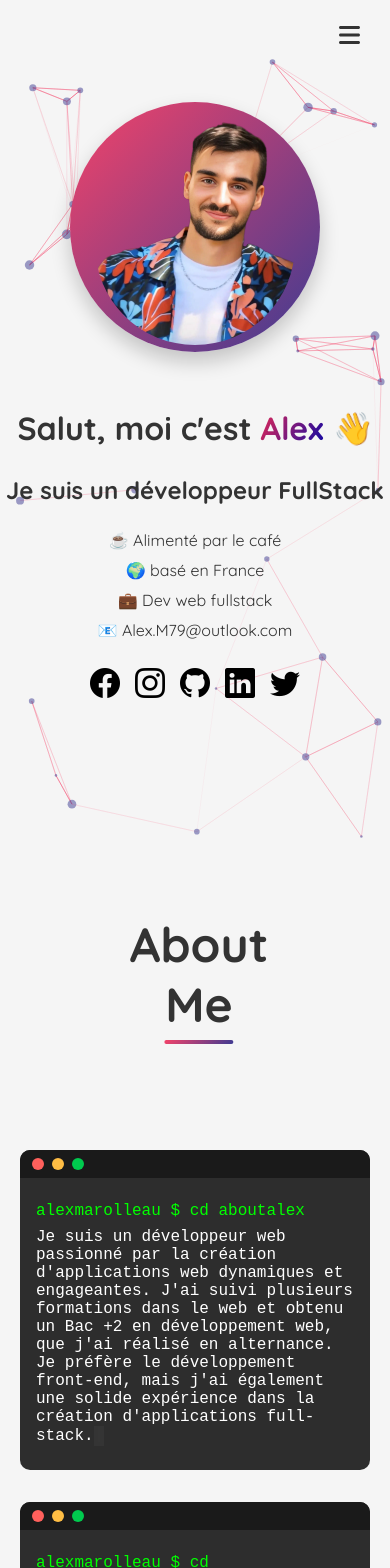
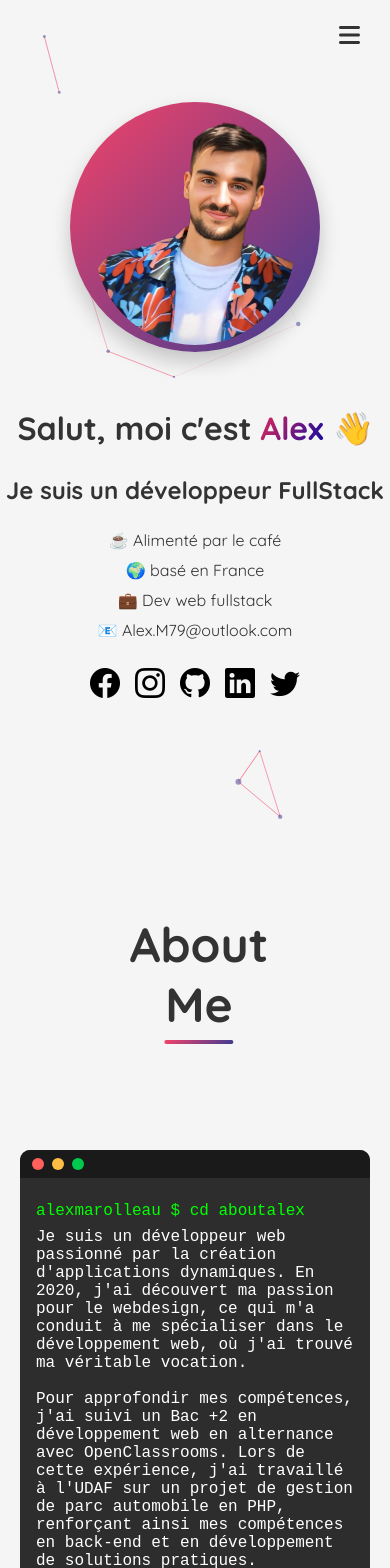
Before and after one commit to Alexkg79/portfolio_alexM, a React (Create React App) app: page / in a window 390 px wide. Shown: the top 1568 px of the page. Built offline with nearby package versions, Linux system fonts and the light colour scheme.

Commit message:
MAJ About + tsparticule mobile

```diff
--- a/src/components/About.js
+++ b/src/components/About.js
@@ -12,7 +12,12 @@ const About = () => {
   const terminal1Ref = useRef(null);
   const terminal2Ref = useRef(null);
 
-  const fullText1 = "Je suis un développeur web passionné par la création d'applications web dynamiques et engageantes. J'ai suivi plusieurs formations dans le web et obtenu un Bac +2 en développement web, que j'ai réalisé en alternance. Je préfère le développement front-end, mais j'ai également une solide expérience dans la création d'applications full-stack.";
+  const fullText1 = `Je suis un développeur web passionné par la création d'applications dynamiques. En 2020, j'ai découvert ma passion pour le webdesign, ce qui m'a conduit à me spécialiser dans le développement web, où j'ai trouvé ma véritable vocation.
+
+Pour approfondir mes compétences, j'ai suivi un Bac +2 en développement web en alternance avec OpenClassrooms. Lors de cette expérience, j'ai travaillé à l'UDAF sur un projet de gestion de parc automobile en PHP, renforçant ainsi mes compétences en back-end et en développement de solutions pratiques.
+
+Bien que le front-end soit ma préférence pour la création d'interfaces intuitives, mon parcours m'a également permis de maîtriser les aspects full-stack du développement, me rendant apte à intervenir sur toutes les étapes d'un projet web.`;
+
 
   // Utilisation de useMemo pour mémoriser le tableau
   const fullText2 = useMemo(() => [
@@ -25,11 +30,11 @@ const About = () => {
     { text: 'Express.js', icon: faServer },
     { text: 'PHP', icon: faPhp },
     { text: <><br /><strong>Exposé à:</strong></>, icon: null },
-    { text: 'Python', icon: faPython },
+    { text: 'Docker', icon: faDocker },
     { text: 'Adobe Illustrator', icon: faPaintBrush },
     { text: <><br /><strong>Actuellement en apprentissage:</strong></>, icon: null },
     { text: 'TypeScript', icon: faCode },
-    { text: 'Docker', icon: faDocker },
+    { text: 'Python', icon: faPython },
     { text: 'Next.js', icon: faReact },
   ], []);
 
@@ -61,7 +66,7 @@ const About = () => {
 
   const animateText = useCallback((fullText, setText, isArray = false) => {
     let index = 0;
-    const typingSpeed = 10;
+    const typingSpeed = 1;
 
     const timer = setInterval(() => {
       if (isArray) {
--- a/src/components/Home.js
+++ b/src/components/Home.js
@@ -1,38 +1,42 @@
-import React from 'react';
+import React, { useCallback, useEffect, useState } from 'react';
 import Particles from "react-tsparticles";
 import { loadFull } from "tsparticles";
 import '../styles/Home.scss';
 import profilePicture from '../assets/img/pp_alex.webp';
 
 const Home = () => {
-  const particlesInit = async (engine) => {
-    await loadFull(engine);
+  const [isMobile, setIsMobile] = useState(false);
+
+  useEffect(() => {
+    const checkMobile = () => {
+      setIsMobile(window.innerWidth <= 768);
     };
 
-  return (
-    <section id="home">
-      <Particles
-        id="tsparticles"
-        init={particlesInit}
-        options={{
+    checkMobile();
+    window.addEventListener('resize', checkMobile);
+    return () => window.removeEventListener('resize', checkMobile);
+  }, []);
+
+  const particlesInit = useCallback(async (engine) => {
+    await loadFull(engine);
+  }, []);
+
+  const particlesOptions = {
     background: {
       color: {
         value: "transparent",
       },
     },
-          fpsLimit: 120,
+    fpsLimit: 60,
     interactivity: {
       events: {
         onHover: {
-                enable: true,
+          enable: !isMobile,
           mode: "repulse",
         },
         resize: true,
       },
       modes: {
-              push: {
-                quantity: 4,
-              },
         repulse: {
           distance: 200,
           duration: 0.4,
@@ -51,7 +55,7 @@ const Home = () => {
         width: 1,
       },
       collisions: {
-              enable: true,
+        enable: false,
       },
       move: {
         direction: "none",
@@ -60,7 +64,7 @@ const Home = () => {
           default: "bounce",
         },
         random: false,
-              speed: 1,
+        speed: isMobile ? 0.3 : 0.5,
         straight: false,
       },
       number: {
@@ -68,7 +72,7 @@ const Home = () => {
           enable: true,
           area: 800,
         },
-              value: 80,
+        value: isMobile ? 30 : 70,
       },
       opacity: {
         value: 0.5,
@@ -77,11 +81,18 @@ const Home = () => {
         type: "circle",
       },
       size: {
-              value: { min: 1, max: 5 },
+        value: { min: 1, max: isMobile ? 3 : 5 },
       },
     },
     detectRetina: true,
-        }}
+  };
+
+  return (
+    <section id="home">
+      <Particles
+        id="tsparticles"
+        init={particlesInit}
+        options={particlesOptions}
       />
       <div className="content-animation">
         <div className="home-container">
--- a/src/styles/About.scss
+++ b/src/styles/About.scss
@@ -66,8 +66,9 @@
         }
       }
       .typing-text {
-        white-space: pre-wrap;
         word-break: break-word;
+          white-space: pre-line;
+
       }
       .cursor {
         display: inline-block;
--- a/src/styles/ProjectCard.scss
+++ b/src/styles/ProjectCard.scss
@@ -79,6 +79,9 @@
 }
 .task-icons.left {
   justify-content: flex-start;
+  .note-icon {
+    cursor: pointer;
+  }
 }
 .task-icons.right {
   justify-content: flex-end;
```
Lines whose indentation alone changed are shown as unchanged.
